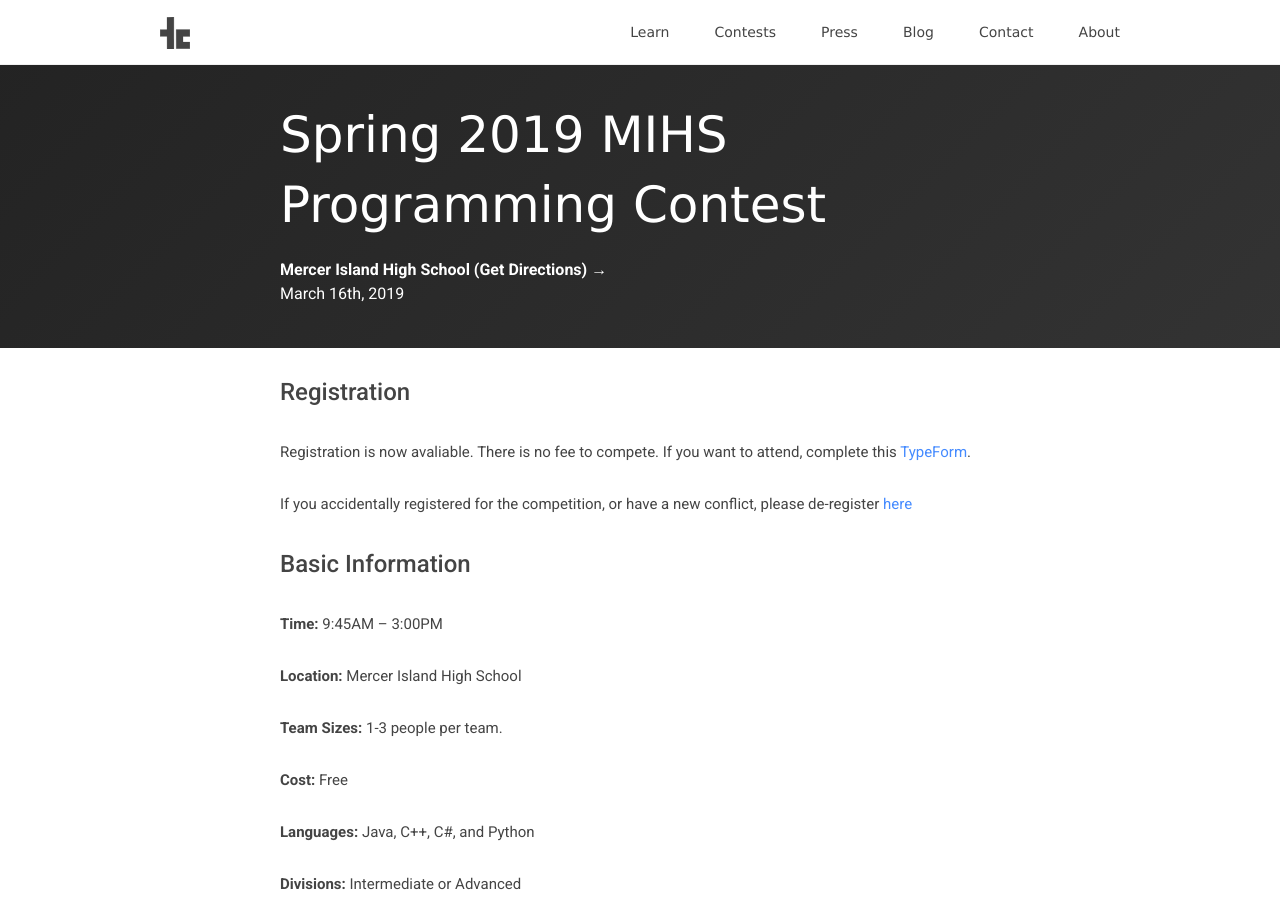
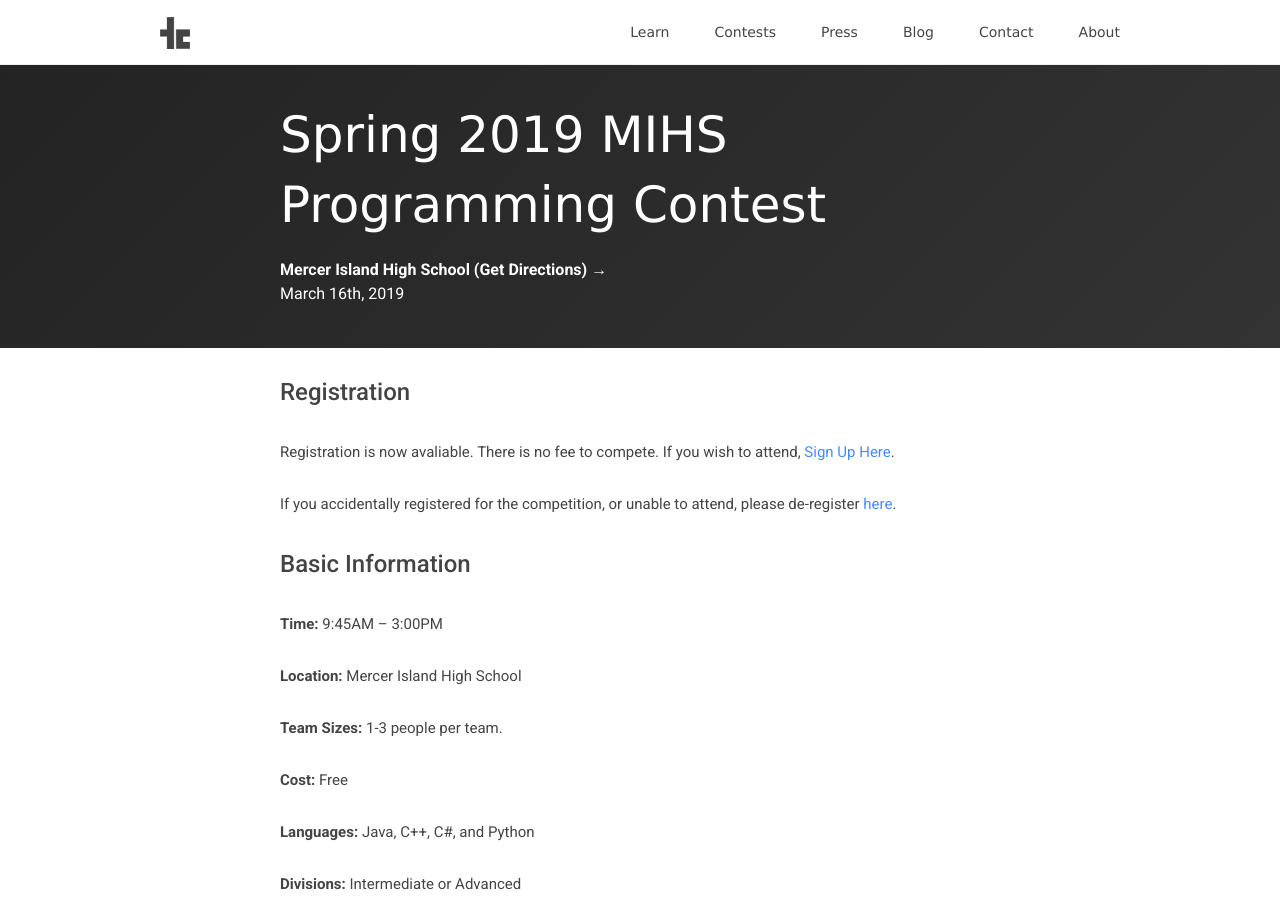
Before and after one commit to teamscode/teamscode.github.io, a Jekyll site: the page built from _posts/contests/2018-10-26-spring-2019-mihs-programming-contest.md, in a window 1280 px wide and 900 px high. Built offline with Jekyll 4.4.1, drawn with Linux system fonts in a browser that asks for light colours; nearby versions of some CDN libraries.

```diff
--- a/_posts/contests/2018-10-26-spring-2019-mihs-programming-contest.md
+++ b/_posts/contests/2018-10-26-spring-2019-mihs-programming-contest.md
@@ -9,9 +9,9 @@ contest_date: March 16th, 2019
 
 <h1>Registration</h1>
 
-Registration is now avaliable. There is no fee to compete. If you want to attend, complete this [TypeForm](https://teamscode.typeform.com/to/bnGcWl).
+Registration is now avaliable. There is no fee to compete. If you wish to attend, [Sign Up Here](https://teamscode.typeform.com/to/bnGcWl).
 
-If you accidentally registered for the competition, or have a new conflict, please de-register [here](https://teamscode.typeform.com/to/XTYQIh)
+If you accidentally registered for the competition, or unable to attend, please de-register [here](https://teamscode.typeform.com/to/XTYQIh).
 
 # Basic Information #
 
```
